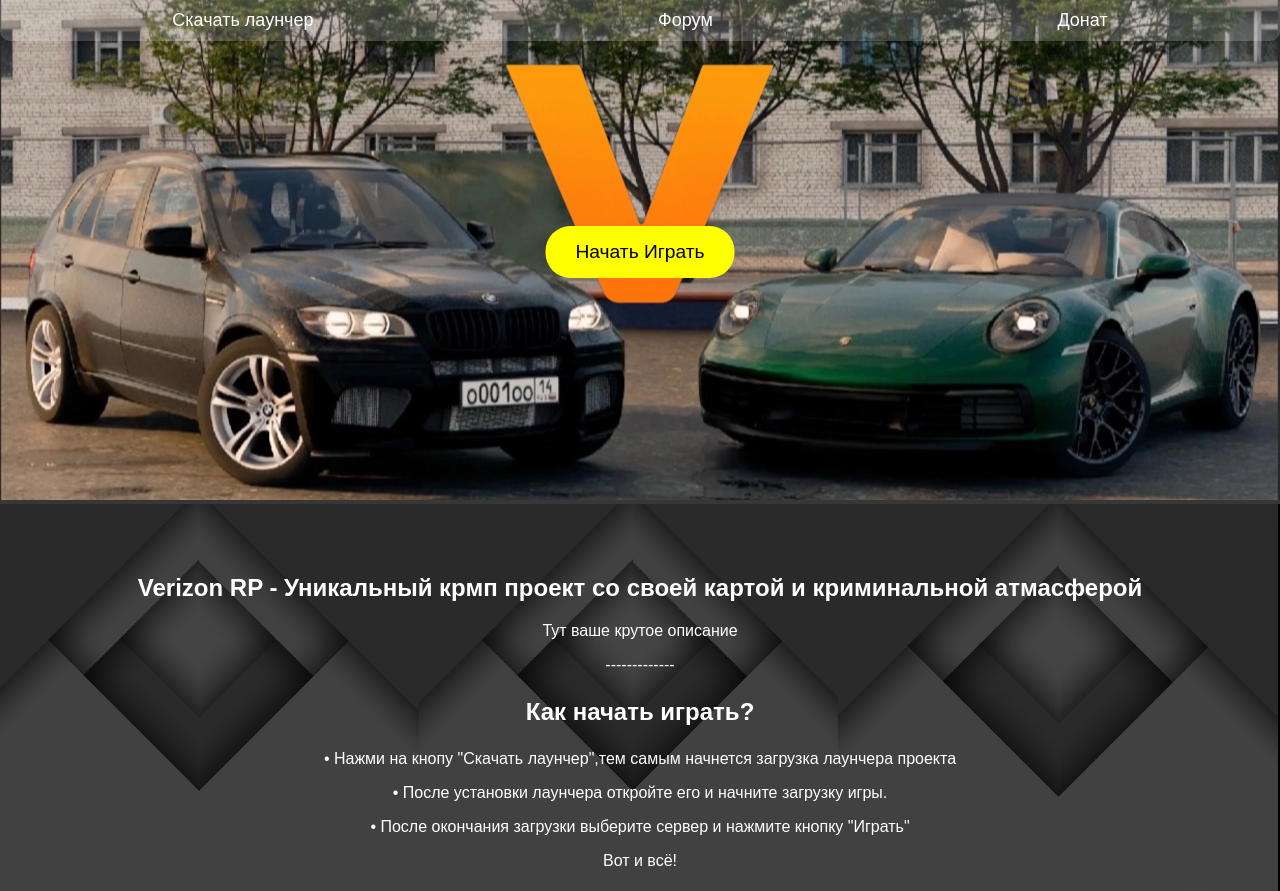
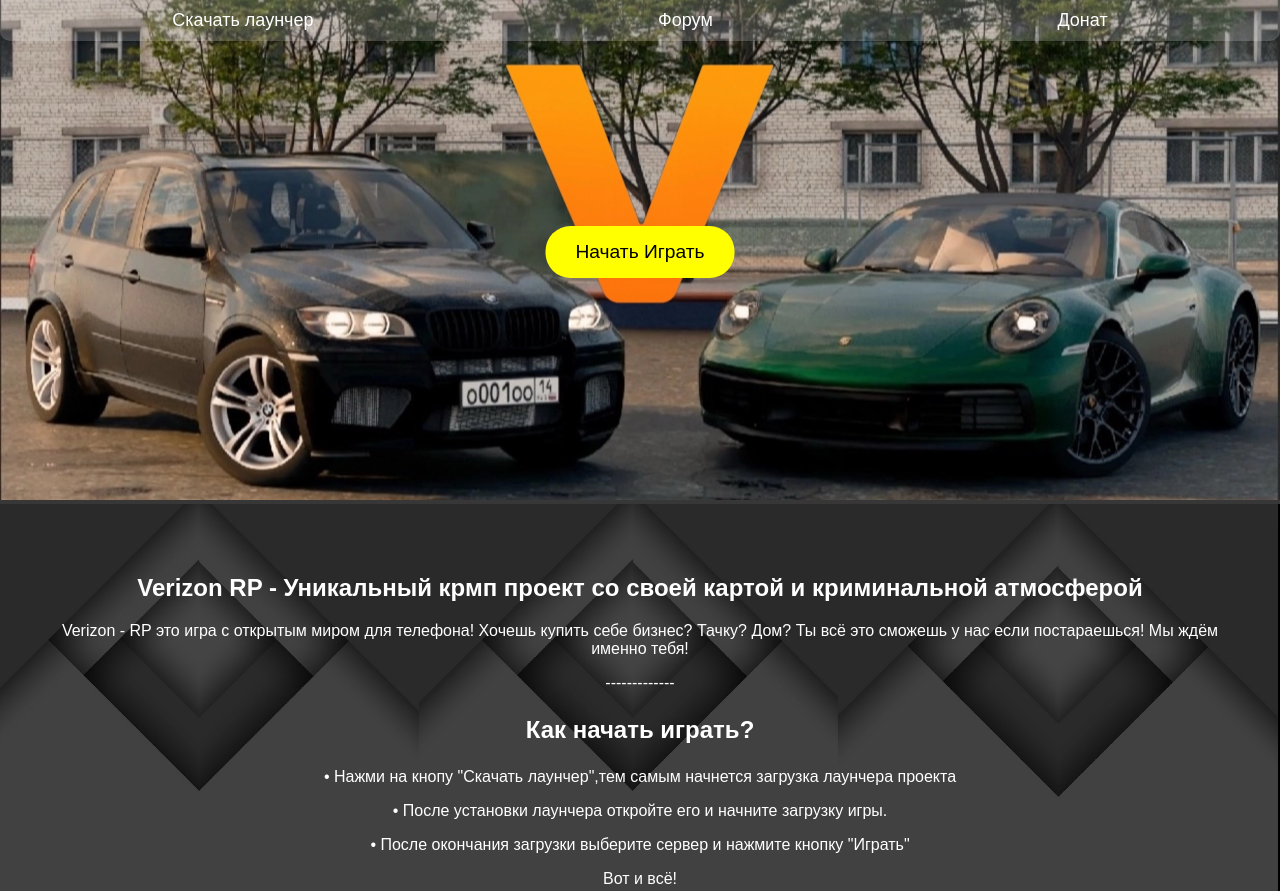
Before and after one commit to morlovm/VerizonRolePlay, a plain HTML site: page index.html in a window 1280 px wide. Shown: the top 891 px of the page. Drawn offline with Linux system fonts and the light colour scheme.

Commit message:
Update index.html

```diff
--- a/index.html
+++ b/index.html
@@ -39,9 +39,10 @@
 
     <div class="navbar">
         <a href="#footer">Скачать лаунчер</a> <!-- Ссылка на футер -->
-        <a href="https://example.com/forum">Форум</a> <!-- Ссылка на форум -->
+        <a href="https://forum-verizon.sampproject.ru/index.php">Форум</a> <!-- Ссылка на форум -->
         <a href="https://example.com/donate">Донат</a> <!-- Ссылка на донат -->
     </div>
+
     <title>Verizon RP</title>
     <style>
         /* Общие стили для адаптивности и красоты */
@@ -127,8 +128,10 @@
             <a href="#footer"><button class="button">Начать Играть</button></a>
         </div>
         <div class="description">
-            <h2>Verizon RP - Уникальный крмп проект со своей картой и криминальной атмасферой</h2>
-            <p>Тут ваше крутое описание</p>
+            <h2>Verizon RP - Уникальный крмп проект со своей картой и криминальной атмосферой</h2>
+            <p>Verizon - RP это игра с открытым миром для телефона!
+Хочешь купить себе бизнес? Тачку? Дом? Ты всё это сможешь у нас если постараешься!
+Мы ждём именно тебя!</p>
             <p>-------------</p>
             <h2><p>Как начать играть?</p></h2>
             <p>• Нажми на кнопу "Скачать лаунчер",тем самым начнется загрузка лаунчера проекта</p>
```
